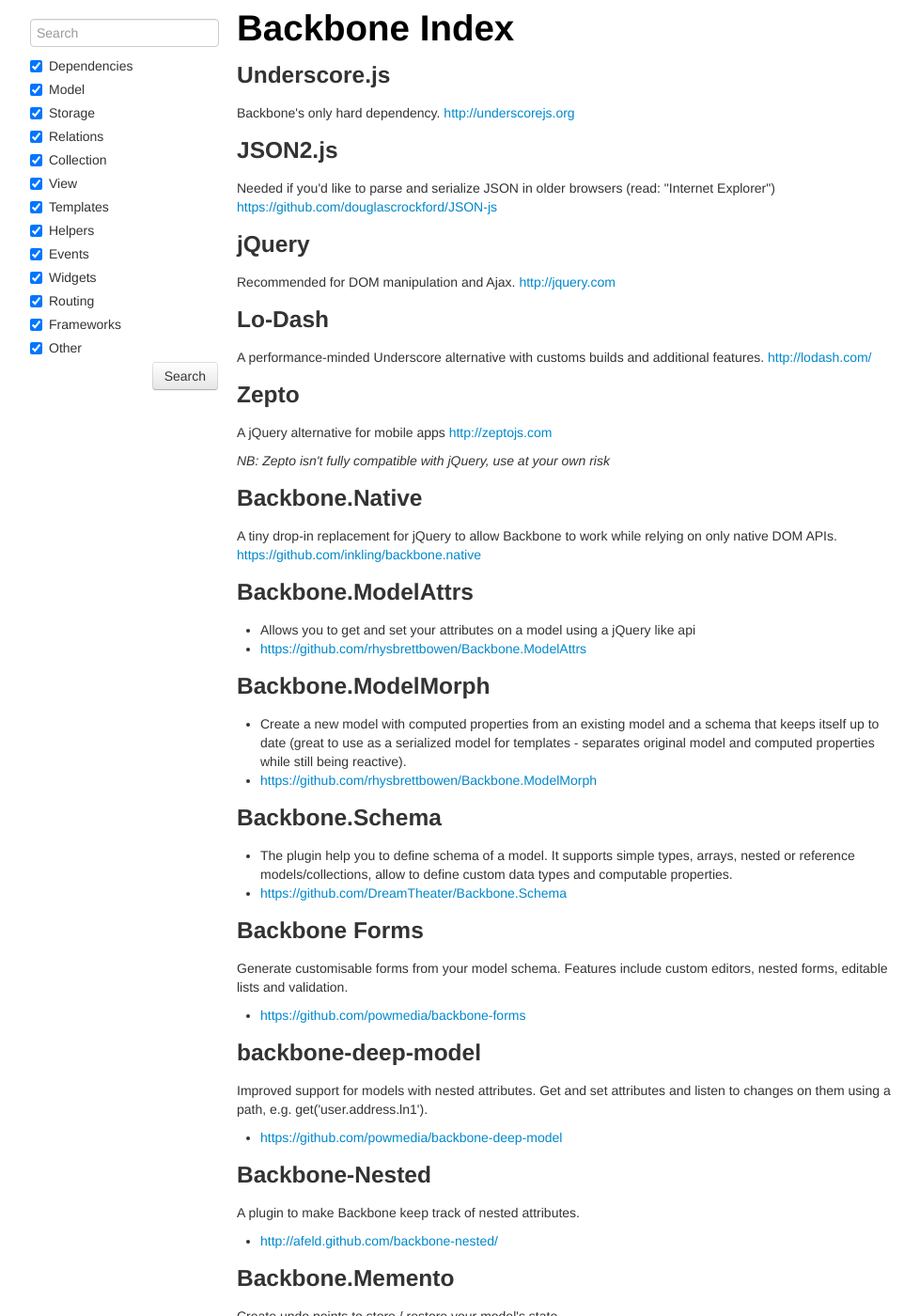
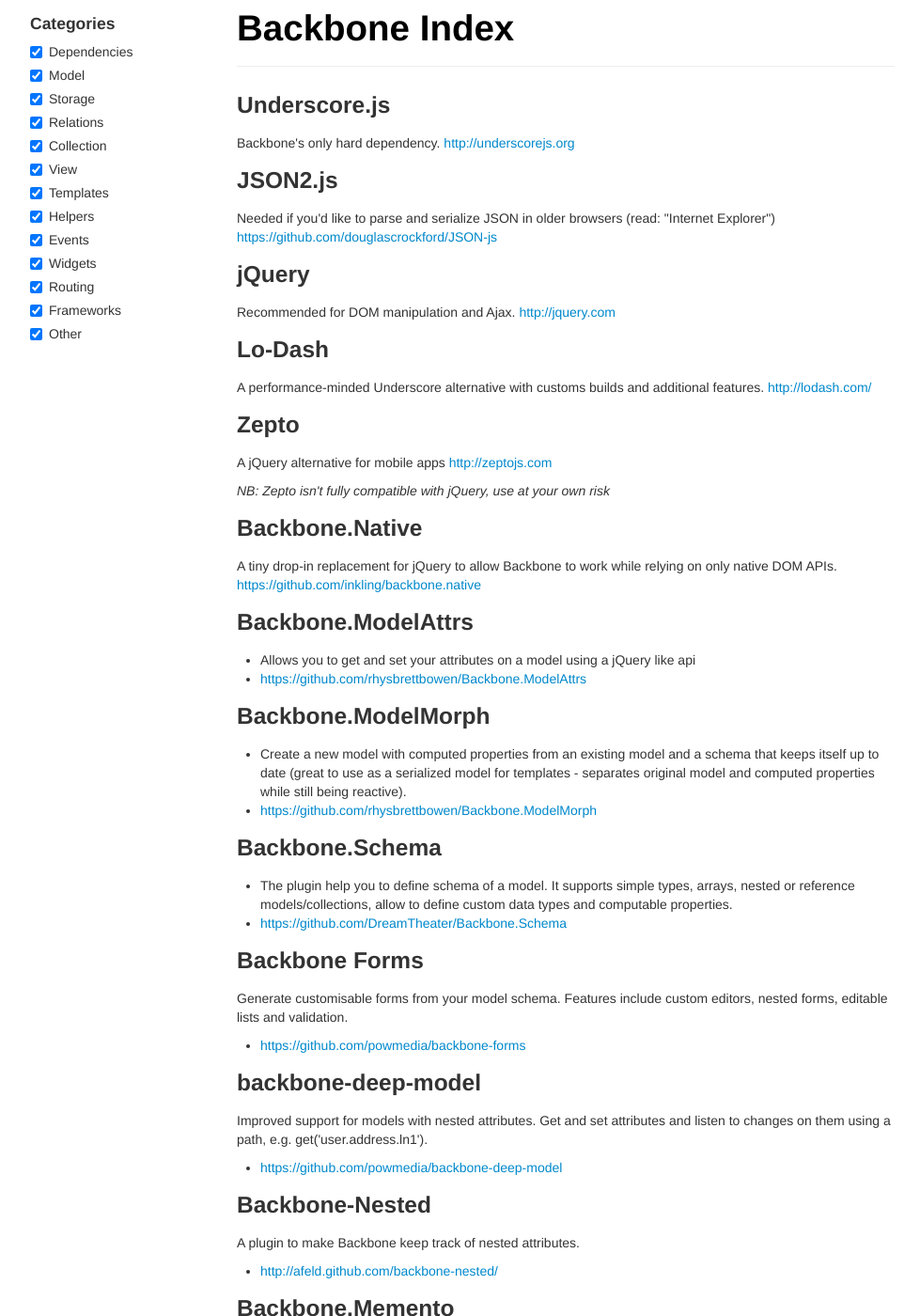
Before and after one commit to thejspr/backboneindex, a Jekyll site: the page built from index.html, in a window 1280 px wide and 1400 px high. Shown: the whole window at 94% size, without its empty margins (118-1097 px from the left). Built offline with Jekyll 4.4.1, drawn with Linux system fonts in a browser that asks for light colours.

Commit message:
Disable search form and add a bit of styling

```diff
--- a/_layouts/default.html
+++ b/_layouts/default.html
@@ -40,15 +40,17 @@
           <br />
           <div class="sticky">
             <form method="get">
-              <input type="search" name="" value="" placeholder='Search' />
+              <!-- <input type="search" name="" value="" placeholder='Search' /> -->
+              <h4>Categories</h4>
               <div id="categories"></div>
-              <input type="button" class="btn pull-right" value="Search" name="" />
+              <!-- <input type="button" class="btn pull&#45;right" value="Search" name="" /> -->
             </form>
           </div>
         </div>
 
         <div id="content" class="span9">
           <h1 class="title"><a href="/">{{ site.name }}</a></h1>
+          <hr />
           {{ content }}
         </div>
 
--- a/css/style.css
+++ b/css/style.css
@@ -26,7 +26,7 @@
 .sticky {
   position: fixed;
   width: 200px;
-  top: 20px;
+  top: 5px;
 }
 
 input {
```
